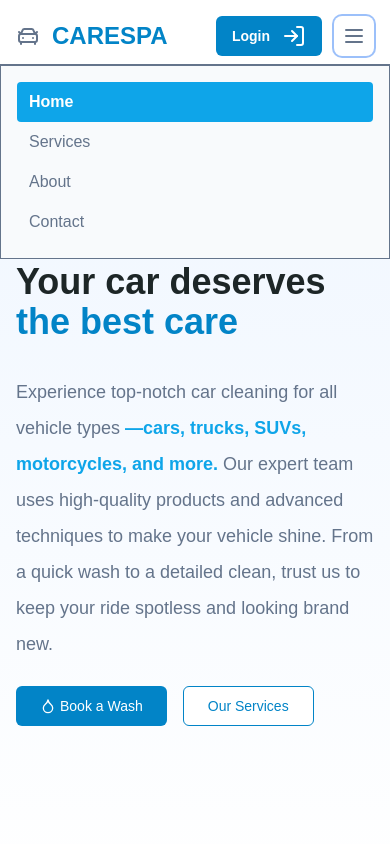
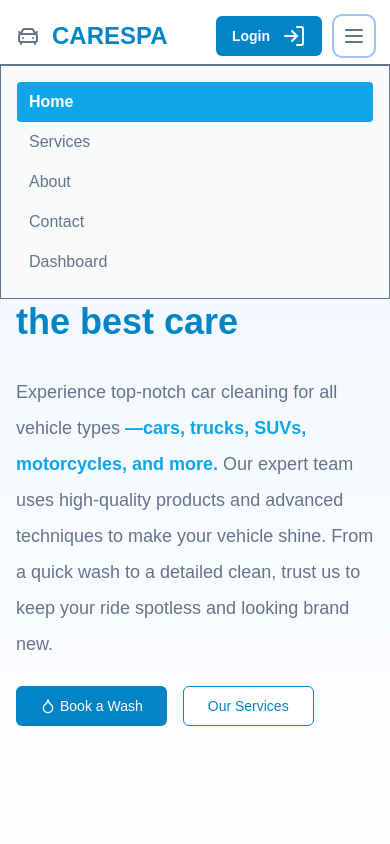
Before and after one commit to abdullahMamun01/car-washing-service-client, a React (Vite) app: page / in a window 390 px wide. Both pictures are taken after a click on the button "Open main menu". Shown: the top 844 px of the page. Built offline with nearby package versions, Linux system fonts and the light colour scheme; no server answers.

Commit message:
navbar resposnsive issue fix

```diff
--- a/src/common/navbar/Navbar.tsx
+++ b/src/common/navbar/Navbar.tsx
@@ -1,4 +1,3 @@
-
 import Logout from "@/components/auth/Logout";
 import ProfileAvatar from "@/components/dashboard/user/ProfileAvatar";
 import { Button } from "@/components/ui/button";
@@ -13,7 +12,7 @@ export default function Navbar() {
   const user = useAppSelector(selectCurrentUser);
 
   const handleToggle = () => {
-    setIsOpen(prev => !prev);
+    setIsOpen((prev) => !prev);
   };
 
   return (
@@ -43,13 +42,11 @@ export default function Navbar() {
 
           {user?.role === "user" && <ProfileAvatar />}
           {!user && (
-            <>
-              <NavLink to="/auth/login">
-                <Button className="flex gap-3 text-white font-bold bg bg-sky-600">
-                  Login <LogIn />
-                </Button>
-              </NavLink>
-            </>
+            <NavLink to="/auth/login">
+              <Button className="flex gap-3 text-white font-bold bg bg-sky-600">
+                Login <LogIn />
+              </Button>
+            </NavLink>
           )}
 
           <button
@@ -64,7 +61,9 @@ export default function Navbar() {
           </button>
         </div>
         <div
-          className={`md:hidden ${isOpen ? 'block bg-slate-50' : 'hidden'} fixed top-16 left-0 w-full dark:bg-gray-800 border border-gray-100 dark:border-gray-700`}
+          className={`md:hidden ${
+            isOpen ? "block bg-slate-50" : "hidden"
+          } fixed top-16 left-0 w-full dark:bg-gray-800 border border-gray-100 dark:border-gray-700`}
           id="navbar-cta"
         >
           <ul className="flex flex-col p-4 font-medium border-t border-gray-100 dark:border-gray-700">
@@ -117,7 +116,20 @@ export default function Navbar() {
                 Contact
               </NavLink>
             </li>
+            <li>
+              <NavLink
+                to="/contact"
+                className={({ isActive }) =>
+                  isActive
+                    ? "block py-2 font-bold px-3 md:p-0 text-white bg-sky-500 rounded md:bg-transparent md:text-sky-600 md:dark:text-sky-500"
+                    : "block py-2 px-3 md:p-0 text-gray-900 rounded hover:bg-gray-100 md:hover:bg-transparent md:hover:text-sky-600 md:dark:hover:text-sky-500 dark:text-white dark:hover:bg-gray-700 dark:hover:text-white md:dark:hover:bg-transparent dark:border-gray-700"
+                }
+              >
+                Dashboard
+              </NavLink>
+            </li>
           </ul>
+
         </div>
         <div
           className="items-center justify-between hidden w-full md:flex md:w-auto md:order-1"
--- a/src/components/auth/Logout.tsx
+++ b/src/components/auth/Logout.tsx
@@ -14,7 +14,7 @@ export default function Logout({className}: LogoutButtonProps) {
     dispatch(logout());
   };
   return (
-    <Button onClick={handleLogout}className={`hidden md:flex items-center space-x-2 bg-sky-600 hover:bg-sky-500 text-white mr-2  ${className}`}>
+    <Button onClick={handleLogout}className={` md:flex items-center space-x-2 bg-sky-600 max-sm:bg-sky-700 max-sm:text-slate-100 hover:bg-sky-500 text-white mr-2  ${className}`}>
       <CircleArrowLeft className="mr-2 w-5 h-5 text-red-500" /> Logout
     </Button>
   );
--- a/src/components/dashboard/user/ProfileAvatar.tsx
+++ b/src/components/dashboard/user/ProfileAvatar.tsx
@@ -29,8 +29,8 @@ export default function ProfileAvatar() {
       {user?.role === "user" ? (
         <DropdownMenu>
           <DropdownMenuTrigger className="border-0">
-            <Avatar>
-              <AvatarImage src={imageUrlParser(data?.image as string)} alt="@shadcn" />
+            <Avatar className="border-2 border-slate-300" >
+              <AvatarImage  src={imageUrlParser(data?.image as string)} alt="@shadcn" />
               <AvatarFallback className="bg-blue-600 text-white">
                 {user?.name.slice(0, 1)}
               </AvatarFallback>
@@ -53,8 +53,8 @@ export default function ProfileAvatar() {
           </DropdownMenuContent>
         </DropdownMenu>
       ) : (
-        <Avatar>
-          <AvatarImage src={user?.image || ''} alt="@shadcn" />
+        <Avatar className="">
+          <AvatarImage  src={user?.image || ''} alt="@shadcn" />
           <AvatarFallback className="bg-blue-600 text-white">
             {user?.name.slice(0, 2)}
           </AvatarFallback>
```
